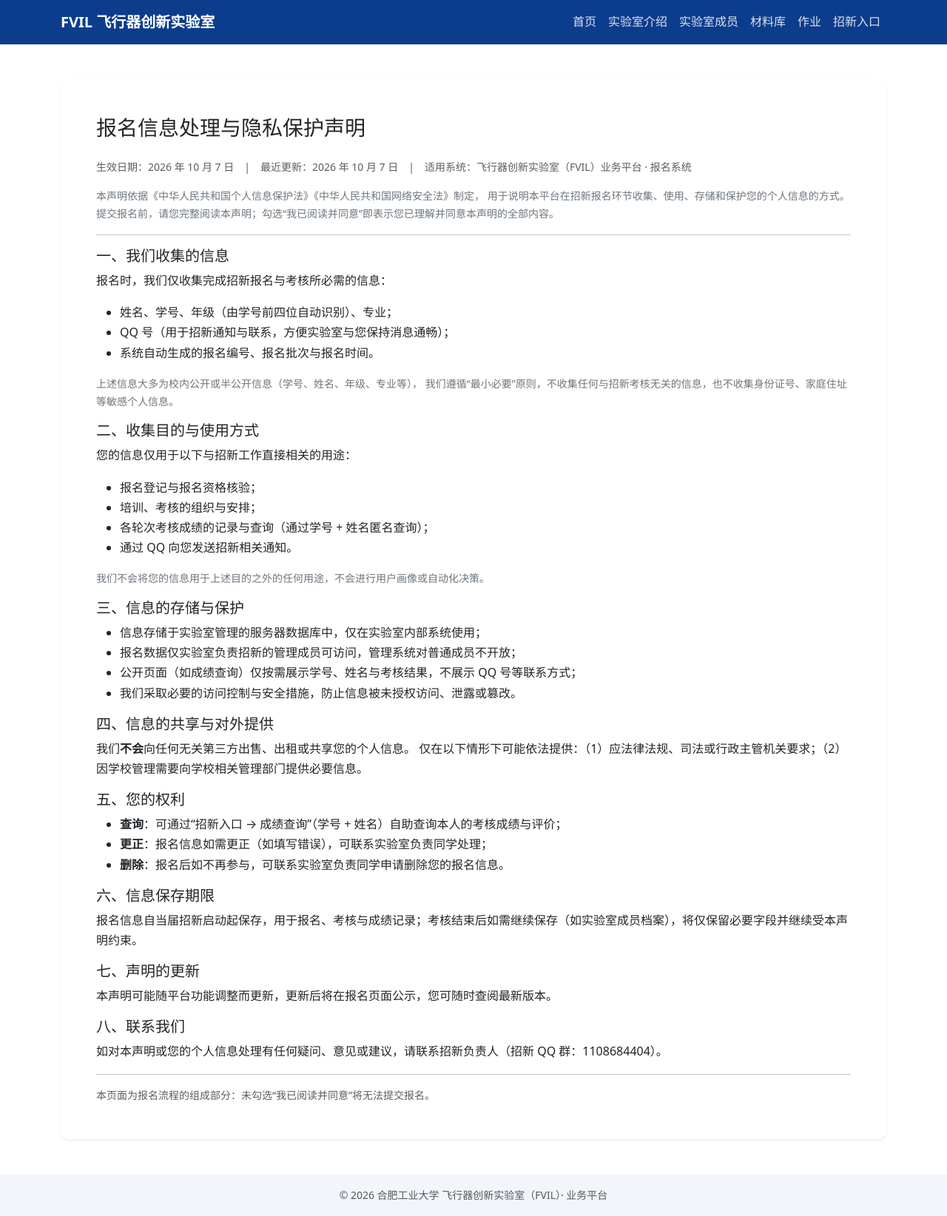
After one commit to Mike-lin300/hfut-fvil, a Django app: page /recruit/privacy/ in a window 1280 px wide. The commit adds this page. Shown: the whole page at 74% size. Run offline with Django 5.2, Linux system fonts and the light colour scheme; some libraries are stand-ins or nearby versions.

Commit message:
feat(recruit): 报名验证码（django-simple-captcha，点击刷新）+ 报名信息处理与隐私保护声明页 + 提交前协议勾选（依据个保法告知同意框架）

```diff
--- a/config/settings.py
+++ b/config/settings.py
@@ -41,6 +41,7 @@ INSTALLED_APPS = [
     "django.contrib.sessions",
     "django.contrib.messages",
     "django.contrib.staticfiles",
+    "captcha",
     "core",
     "lab",
     "recruitment",
--- a/config/urls.py
+++ b/config/urls.py
@@ -17,6 +17,7 @@ admin.site.index_title = "内容管理"
 
 urlpatterns = [
     path("admin/", admin.site.urls),
+    path("captcha/", include("captcha.urls")),
     path("", home, name="home"),
     path("about/", profile, name="lab_profile"),
     path("about/teachers/", teachers, name="lab_teachers"),
--- a/recruitment/forms.py
+++ b/recruitment/forms.py
@@ -1,4 +1,7 @@
 from django import forms
+from django.utils.html import format_html
+
+from captcha.fields import CaptchaField, CaptchaTextInput
 
 from .models import Applicant
 
@@ -39,6 +42,21 @@ class SignupForm(forms.ModelForm):
         widget=forms.Select(attrs={"class": "form-control"}),
     )
 
+    captcha = CaptchaField(
+        label="验证码",
+        error_messages={"invalid": "验证码错误，请重试"},
+        widget=CaptchaTextInput(attrs={"class": "form-control", "placeholder": "输入图片中的字符"}),
+    )
+
+    agree = forms.BooleanField(
+        label=format_html(
+            '我已阅读并同意 <a href="/recruit/privacy/" target="_blank" rel="noopener">'
+            "《报名信息处理与隐私保护声明》</a>"
+        ),
+        error_messages={"required": "请阅读并同意《报名信息处理与隐私保护声明》"},
+        widget=forms.CheckboxInput(attrs={"class": "form-check-input"}),
+    )
+
     class Meta:
         model = Applicant
         fields = ["name", "student_id", "major", "contact"]
@@ -58,12 +76,12 @@ class SignupForm(forms.ModelForm):
     def clean_contact(self):
         qq = self.cleaned_data["contact"].strip()
         if not qq.isdigit() or not (5 <= len(qq) <= 12):
-            raise forms.ValidationError("请输入正确的 QQ 号（5~12 位数字）")
+            raise forms.ValidationError("请输入正确的 QQ 号")
         return qq
 
     def clean_student_id(self):
         sid = self.cleaned_data["student_id"].strip()
-        if not sid.isdigit() or len(sid) != 10:
+        if not sid.isdigit() or len(sid) != 10 or sid[4:6] != "21":
             raise forms.ValidationError("请输入正确的学号格式")
         if Applicant.objects.filter(student_id=sid).exists():
             raise forms.ValidationError("该学号已报名，请勿重复提交（如有错误，请联系负责人）。")
--- /dev/null
+++ b/recruitment/templates/recruitment/privacy.html
@@ -0,0 +1,85 @@
+{% extends "base.html" %}
+
+{% block title %}报名信息处理与隐私保护声明 - FVIL{% endblock %}
+
+{% block content %}
+<div class="py-4">
+    <div class="card shadow-sm">
+        <div class="card-body p-4 p-lg-5">
+            <h1 class="h3 mb-4">报名信息处理与隐私保护声明</h1>
+            <p class="text-muted small">
+                生效日期：2026 年 10 月 7 日　|　最近更新：2026 年 10 月 7 日　|　适用系统：飞行器创新实验室（FVIL）业务平台 · 报名系统
+            </p>
+
+            <p class="text-secondary small">
+                本声明依据《中华人民共和国个人信息保护法》《中华人民共和国网络安全法》制定，
+                用于说明本平台在招新报名环节收集、使用、存储和保护您的个人信息的方式。
+                提交报名前，请您完整阅读本声明；勾选“我已阅读并同意”即表示您已理解并同意本声明的全部内容。
+            </p>
+
+            <hr>
+
+            <h2 class="h5">一、我们收集的信息</h2>
+            <p>报名时，我们仅收集完成招新报名与考核所必需的信息：</p>
+            <ul>
+                <li>姓名、学号、年级（由学号前四位自动识别）、专业；</li>
+                <li>QQ 号（用于招新通知与联系，方便实验室与您保持消息通畅）；</li>
+                <li>系统自动生成的报名编号、报名批次与报名时间。</li>
+            </ul>
+            <p class="small text-secondary">
+                上述信息大多为校内公开或半公开信息（学号、姓名、年级、专业等），
+                我们遵循“最小必要”原则，不收集任何与招新考核无关的信息，也不收集身份证号、家庭住址等敏感个人信息。
+            </p>
+
+            <h2 class="h5">二、收集目的与使用方式</h2>
+            <p>您的信息仅用于以下与招新工作直接相关的用途：</p>
+            <ul>
+                <li>报名登记与报名资格核验；</li>
+                <li>培训、考核的组织与安排；</li>
+                <li>各轮次考核成绩的记录与查询（通过学号 + 姓名匿名查询）；</li>
+                <li>通过 QQ 向您发送招新相关通知。</li>
+            </ul>
+            <p class="small text-secondary">我们不会将您的信息用于上述目的之外的任何用途，不会进行用户画像或自动化决策。</p>
+
+            <h2 class="h5">三、信息的存储与保护</h2>
+            <ul>
+                <li>信息存储于实验室管理的服务器数据库中，仅在实验室内部系统使用；</li>
+                <li>报名数据仅实验室负责招新的管理成员可访问，管理系统对普通成员不开放；</li>
+                <li>公开页面（如成绩查询）仅按需展示学号、姓名与考核结果，不展示 QQ 号等联系方式；</li>
+                <li>我们采取必要的访问控制与安全措施，防止信息被未授权访问、泄露或篡改。</li>
+            </ul>
+
+            <h2 class="h5">四、信息的共享与对外提供</h2>
+            <p>
+                我们<strong>不会</strong>向任何无关第三方出售、出租或共享您的个人信息。
+                仅在以下情形下可能依法提供：（1）应法律法规、司法或行政主管机关要求；（2）因学校管理需要向学校相关管理部门提供必要信息。
+            </p>
+
+            <h2 class="h5">五、您的权利</h2>
+            <ul>
+                <li><strong>查询</strong>：可通过“招新入口 → 成绩查询”（学号 + 姓名）自助查询本人的考核成绩与评价；</li>
+                <li><strong>更正</strong>：报名信息如需更正（如填写错误），可联系实验室负责同学处理；</li>
+                <li><strong>删除</strong>：报名后如不再参与，可联系实验室负责同学申请删除您的报名信息。</li>
+            </ul>
+
+            <h2 class="h5">六、信息保存期限</h2>
+            <p>
+                报名信息自当届招新启动起保存，用于报名、考核与成绩记录；考核结束后如需继续保存（如实验室成员档案），将仅保留必要字段并继续受本声明约束。
+            </p>
+
+            <h2 class="h5">七、声明的更新</h2>
+            <p>本声明可能随平台功能调整而更新，更新后将在报名页面公示，您可随时查阅最新版本。</p>
+
+            <h2 class="h5">八、联系我们</h2>
+            <p>
+                如对本声明或您的个人信息处理有任何疑问、意见或建议，请联系招新负责人（招新 QQ 群：1108684404）。
+            </p>
+
+            <hr>
+            <p class="text-muted small mb-0">
+                本页面为报名流程的组成部分：未勾选“我已阅读并同意”将无法提交报名。
+            </p>
+        </div>
+    </div>
+</div>
+{% endblock %}
--- a/recruitment/urls.py
+++ b/recruitment/urls.py
@@ -7,4 +7,5 @@ urlpatterns = [
     path("signup/", views.signup, name="recruit_signup"),
     path("query/", views.query, name="recruit_query"),
     path("export/", views.export, name="recruit_export"),
+    path("privacy/", views.privacy, name="recruit_privacy"),
 ]
--- a/recruitment/views.py
+++ b/recruitment/views.py
@@ -25,6 +25,11 @@ def recruit_home(request):
         "recruitment/home.html",
         {"current": current, "batches": batches, "now": timezone.now()},
     )
+
+
+def privacy(request):
+    """《报名信息处理与隐私保护声明》页面（报名表单勾选同意后链接至此）。"""
+    return render(request, "recruitment/privacy.html")
 
 
 def signup(request):
--- a/requirements.txt
+++ b/requirements.txt
@@ -8,3 +8,4 @@ python-dotenv==1.2.3
 sqlparse==0.6.0
 typing_extensions==4.16.0
 tzdata==2026.4
+django-simple-captcha==0.7.0
--- a/static/css/custom.css
+++ b/static/css/custom.css
@@ -169,3 +169,11 @@ a,
         height: 72px;
     }
 }
+
+/* ===== 验证码（报名表单） ===== */
+.captcha img {
+    height: 40px;
+    border-radius: 6px;
+    cursor: pointer;
+    border: 1px solid #dee2e6;
+}
```
Also changed, not shown: recruitment/templates/recruitment/signup.html (+36 -0 lines).
